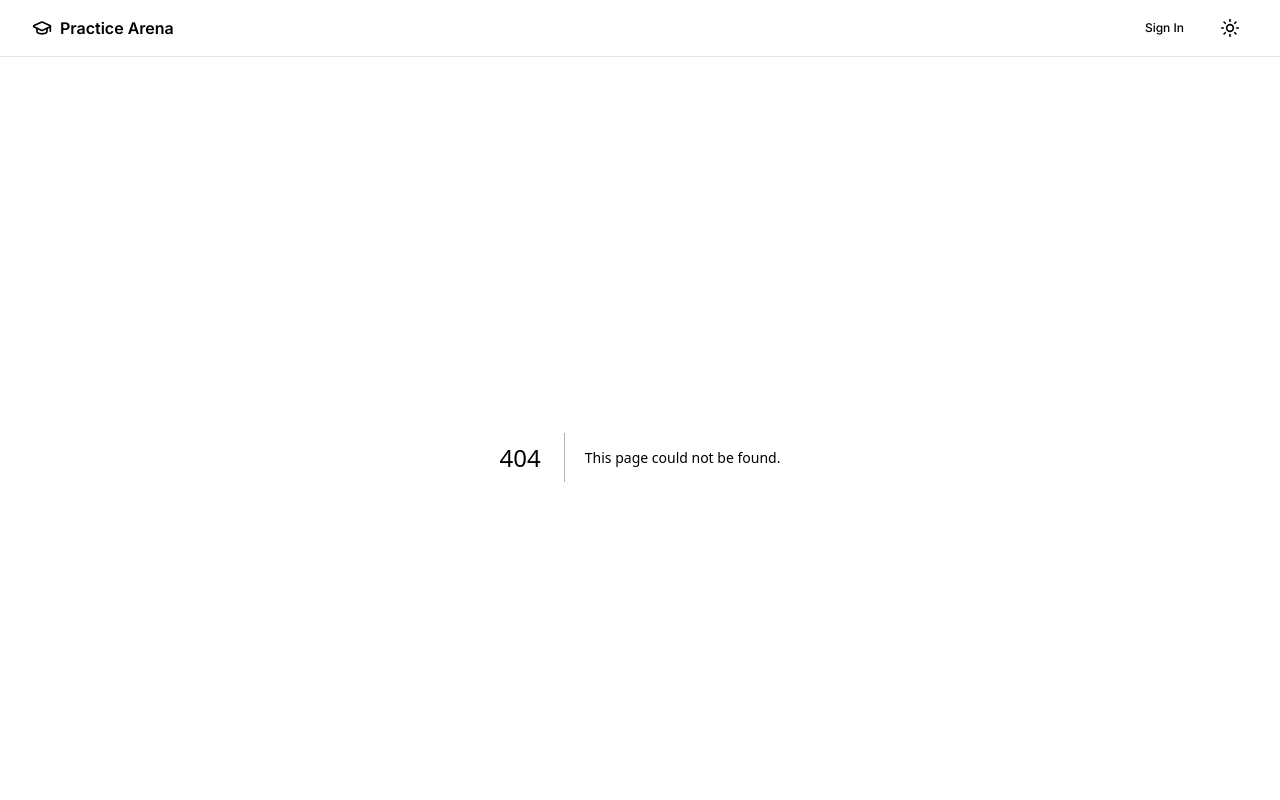
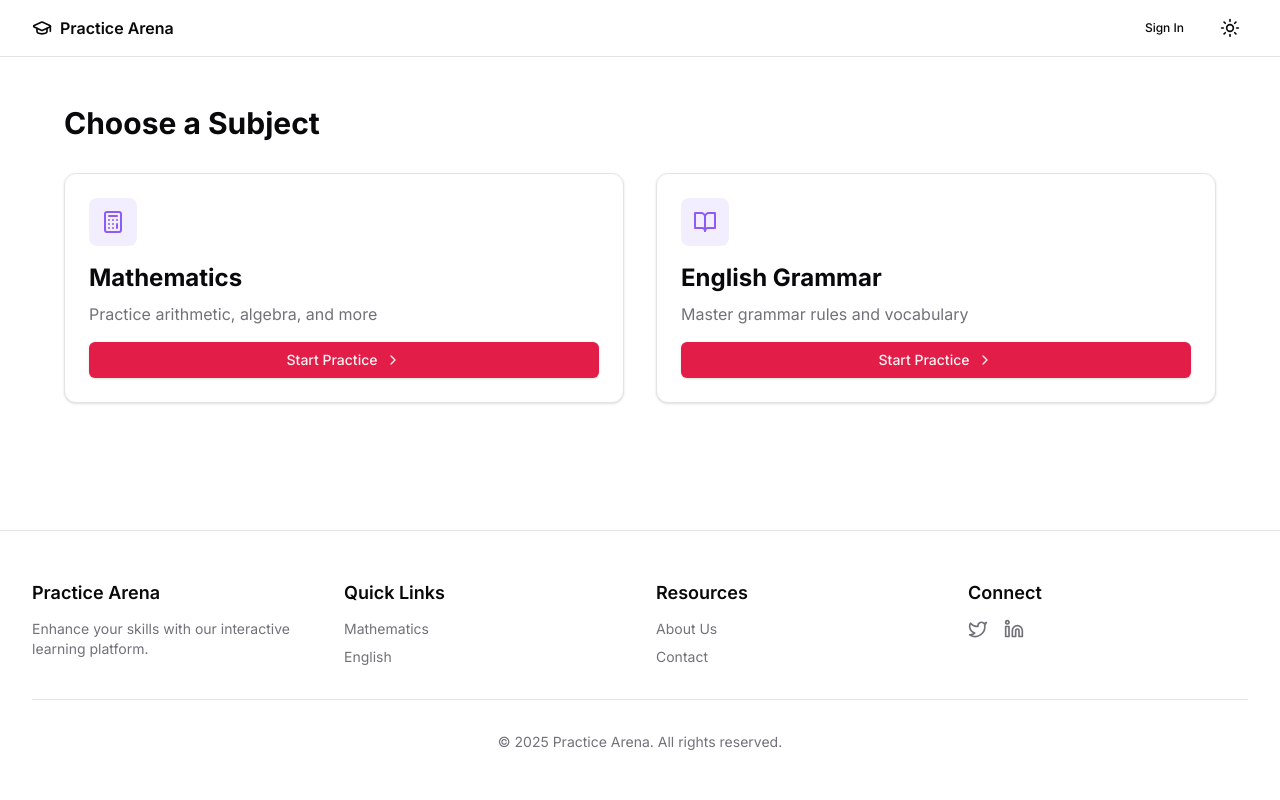
Before and after one commit to hiruy4004/Matric, a Next.js app: page /practice in a window 1280 px wide. Before the commit this address had no page. Shown: the top 800 px of the page. Built offline with nearby package versions, Linux system fonts and the light colour scheme.

Commit message:
Add proper practice page with subject cards

```diff
--- /dev/null
+++ b/app/practice/page.tsx
@@ -0,0 +1,54 @@
+"use client"
+
+import Link from "next/link"
+import { Button } from "@/components/ui/button"
+import { Card } from "@/components/ui/card"
+import { Calculator, BookOpen, ChevronRight } from "lucide-react"
+
+export default function PracticePage() {
+  return (
+    <div className="container py-8 md:py-12">
+      <div className="mx-auto max-w-6xl space-y-8">
+        <h1 className="text-3xl font-bold">Choose a Subject</h1>
+
+        <div className="grid gap-8 md:grid-cols-2">
+          <Link href="/practice/math">
+            <Card className="group relative overflow-hidden p-6 hover:shadow-lg transition-all">
+              <div className="flex items-start justify-between">
+                <div>
+                  <div className="w-12 h-12 rounded-lg bg-violet-500/10 flex items-center justify-center mb-4">
+                    <Calculator className="w-6 h-6 text-violet-500" />
+                  </div>
+                  <h3 className="text-2xl font-bold mb-2">Mathematics</h3>
+                  <p className="text-muted-foreground mb-4">Practice arithmetic, algebra, and more</p>
+                </div>
+              </div>
+              <Button className="w-full">
+                Start Practice
+                <ChevronRight className="ml-2 h-4 w-4" />
+              </Button>
+            </Card>
+          </Link>
+
+          <Link href="/practice/english">
+            <Card className="group relative overflow-hidden p-6 hover:shadow-lg transition-all">
+              <div className="flex items-start justify-between">
+                <div>
+                  <div className="w-12 h-12 rounded-lg bg-violet-500/10 flex items-center justify-center mb-4">
+                    <BookOpen className="w-6 h-6 text-violet-500" />
+                  </div>
+                  <h3 className="text-2xl font-bold mb-2">English Grammar</h3>
+                  <p className="text-muted-foreground mb-4">Master grammar rules and vocabulary</p>
+                </div>
+              </div>
+              <Button className="w-full">
+                Start Practice
+                <ChevronRight className="ml-2 h-4 w-4" />
+              </Button>
+            </Card>
+          </Link>
+        </div>
+      </div>
+    </div>
+  )
+}
```
